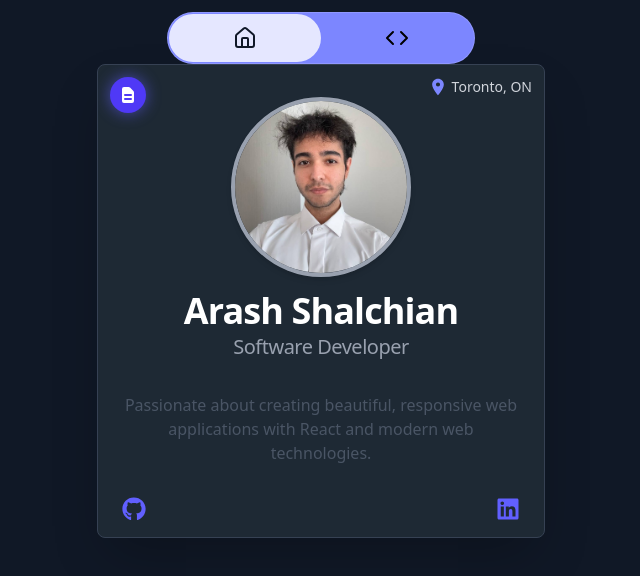
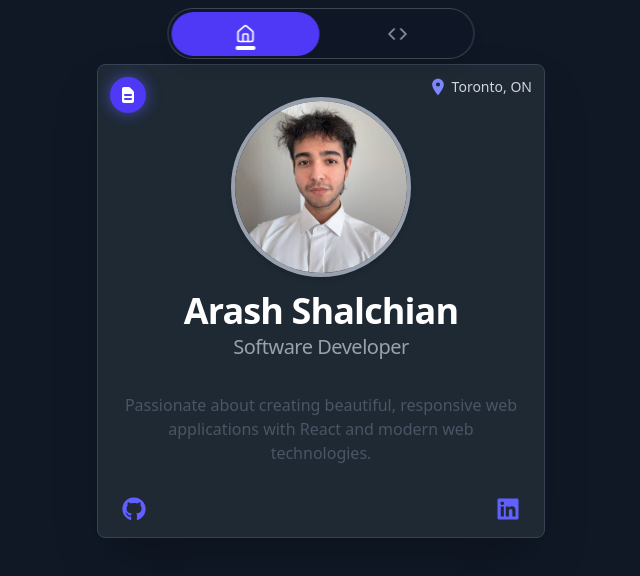
Before and after one commit to A-Shalchian/portfolio-new, a React (Vite) app: page / in a window 1280 px wide. Shown: the top 576 px of the page, without its empty margins (319-959 px from the left). Built offline with nearby package versions, Linux system fonts and the light colour scheme.

Commit message:
Refactor Navbar component to use framer-motion for animations, improve layout, and implement tooltip and active indicator features

```diff
--- a/src/homeSections/Navbar.tsx
+++ b/src/homeSections/Navbar.tsx
@@ -1,36 +1,59 @@
 "use client";
 import { Home, Code } from "lucide-react";
 import { Link, useLocation } from "react-router-dom";
+import { motion } from "framer-motion";
 import "../App.css";
 
 export const Navbar = () => {
   const location = useLocation();
   const pathname = location.pathname;
 
+  const navItems = [
+    { path: "/", icon: <Home className="h-5 w-5" />, label: "Home" },
+    {
+      path: "/projects",
+      icon: <Code className="h-5 w-5" />,
+      label: "Projects",
+    },
+  ];
+
   return (
-    <div className="fixed top-3 left-1/2 -translate-x-1/2 z-10 ">
-      <nav className="flex p-0.25 border justify-center border-white/15 rounded-full bg-indigo-400 backdrop-blur">
-        <Link
-          to="/"
-          className={`nav-item  ${
-            pathname === "/"
-              ? "bg-white/80 text-gray-900"
-              : "hover:bg-indigo-500 hover:text-gray-900"
-          }`}
-        >
-          <Home />
-        </Link>
-        <Link
-          to="/projects"
-          className={`nav-item  ${
-            pathname === "/projects"
-              ? "bg-white/80 text-gray-900"
-              : "hover:bg-indigo-500 hover:text-gray-900"
-          }`}
-        >
-          <Code />
-        </Link>
-      </nav>
+    <div className="fixed top-2 left-1/2 -translate-x-1/2 z-50 ">
+      <motion.nav
+        className="flex p-[2.5px] border justify-center items-center gap-1 border-white/20 rounded-full bg-gray-900/80 backdrop-blur-lg shadow-lg"
+        initial={{ y: 20, opacity: 0 }}
+        animate={{ y: 0, opacity: 1 }}
+        transition={{ duration: 0.5, type: "spring", stiffness: 120 }}
+      >
+        {navItems.map((item) => (
+          <Link key={item.path} to={item.path} className="relative group">
+            <motion.div
+              className={`nav-item ${
+                pathname === item.path
+                  ? "bg-indigo-600 text-white"
+                  : "text-gray-400 hover:text-white"
+              }`}
+              whileHover={{ scale: 1.1 }}
+              whileTap={{ scale: 0.95 }}
+            >
+              {item.icon}
+
+              {/* Show tooltip on hover */}
+              <span className="tool-tip">{item.label}</span>
+            </motion.div>
+
+            {/* Active indicator dot */}
+            {pathname === item.path && (
+              <motion.div
+                className="nav-indicator"
+                layoutId="navIndicator"
+                transition={{ type: "spring", stiffness: 300, damping: 30 }}
+                initial={false}
+              />
+            )}
+          </Link>
+        ))}
+      </motion.nav>
     </div>
   );
 };
```
